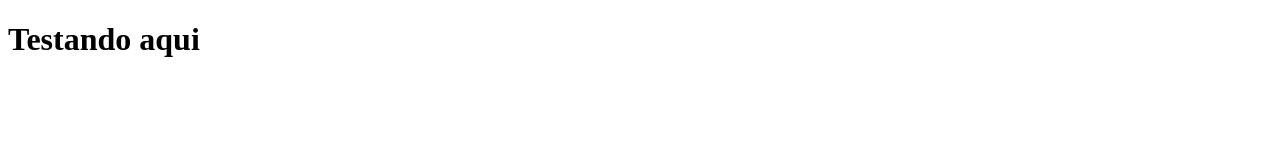
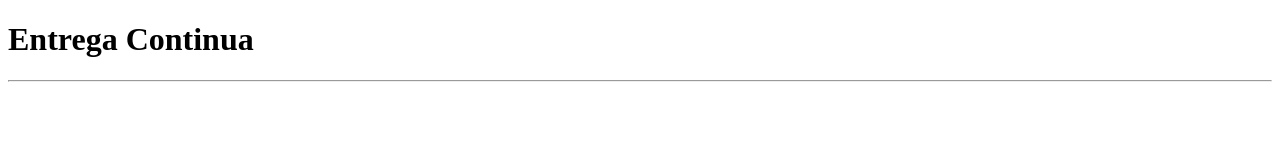
Before and after one commit to Gussrg/CI_CD, a plain HTML site: page index.html in a window 1280 px wide. Drawn offline with Linux system fonts and the light colour scheme.

Commit message:
Update index.html

```diff
--- a/index.html
+++ b/index.html
@@ -6,6 +6,10 @@
     <title>Document</title>
 </head>
 <body>
-    <h1>Testando aqui</h1>
+    <h1>Entrega Continua</h1>
+    <hr>
+    <p>
+
+    </p>
 </body>
 </html>
```
